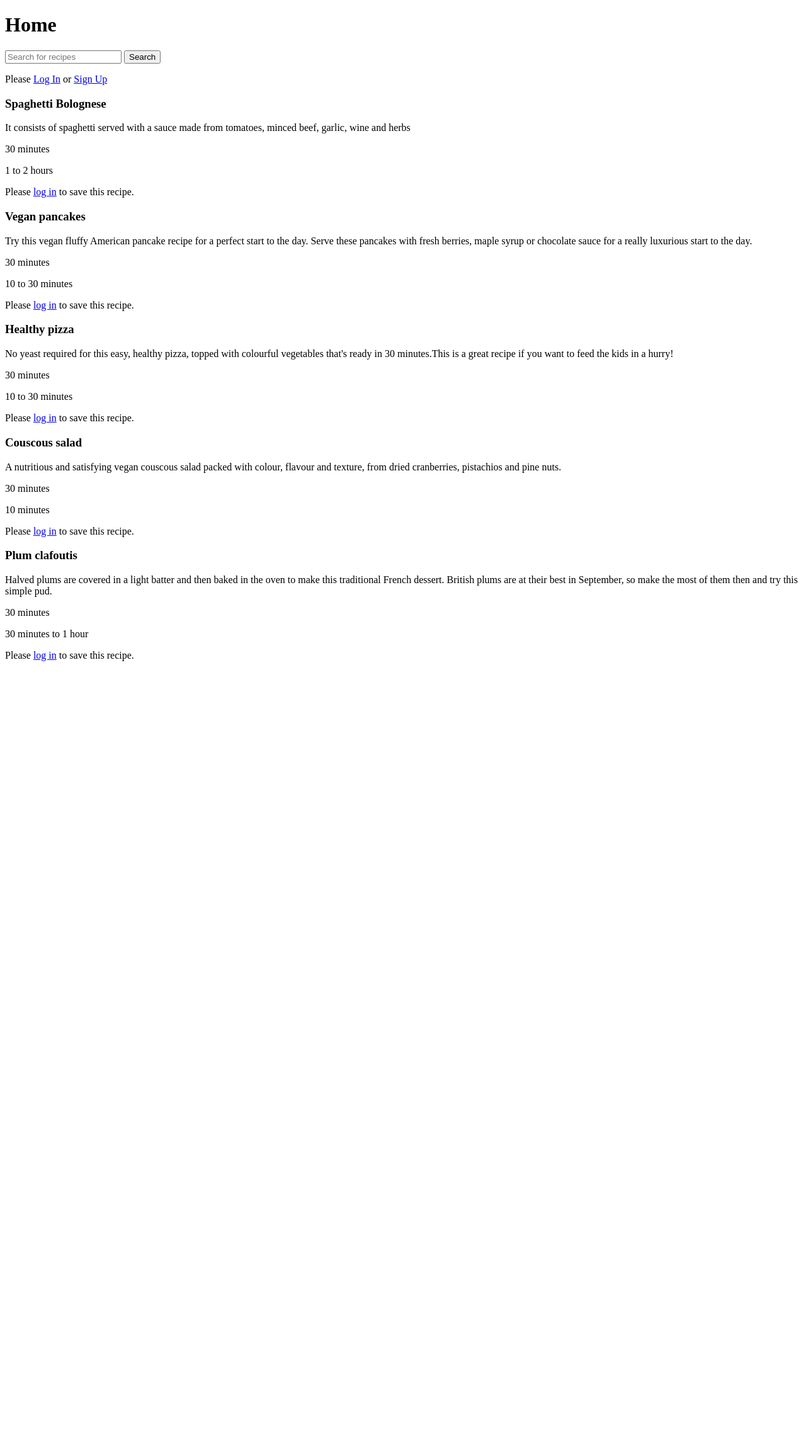
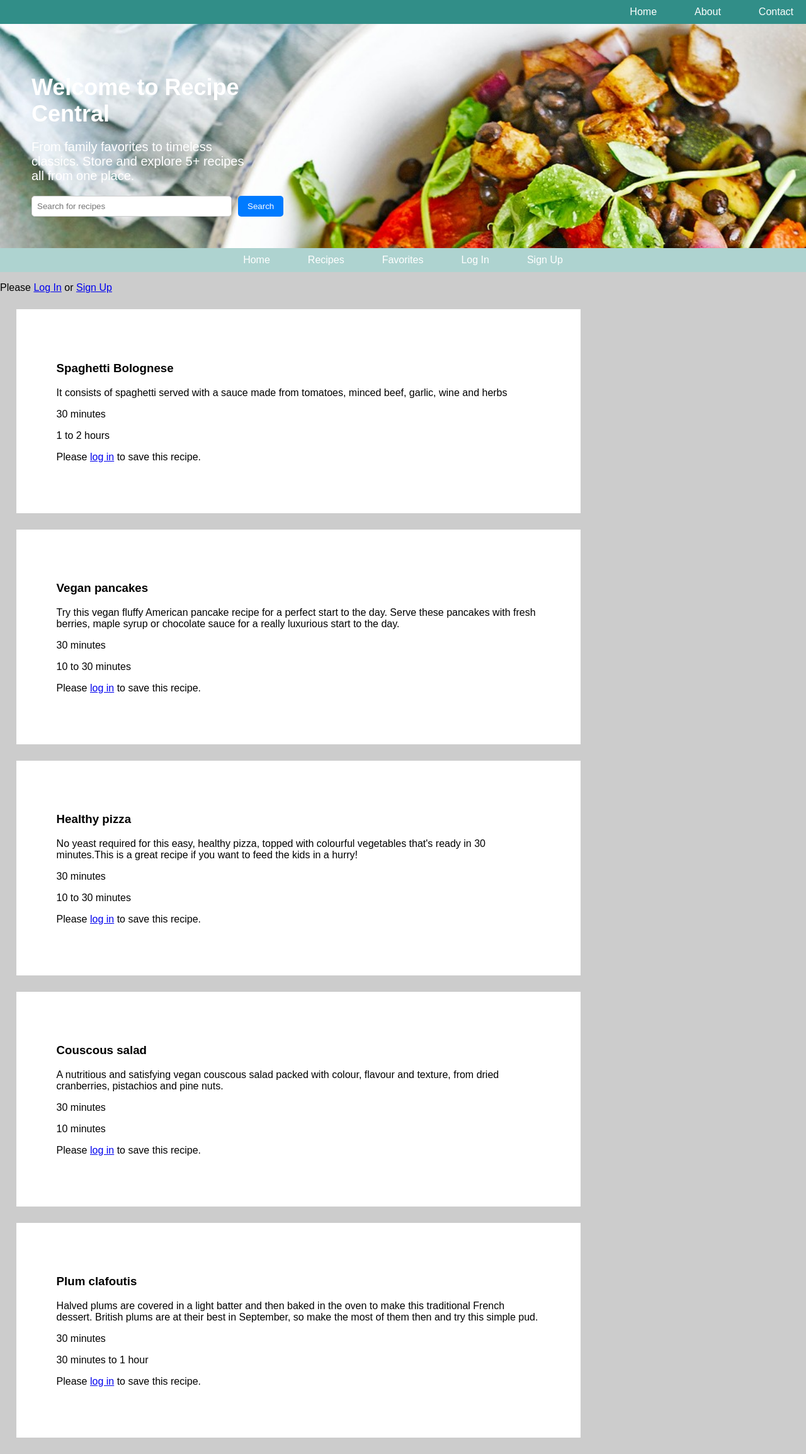
Before and after one commit to chantalmaskell/Recipe_Web_App, a PHP site: page / in a window 1280 px wide. Shown: the whole page at 63% size. Before the commit the page ends 1050 px from the top, so only its background shows below. Run offline with PHP 8.4, Linux system fonts and the light colour scheme; data comes from the database, SQL or seed files in the repository.

Commit message:
primary and secondary navigation menus added

```diff
--- /dev/null
+++ b/global.css
@@ -0,0 +1,128 @@
+body {
+    font-family: Arial, sans-serif;
+    margin: 0;
+    padding: 0;
+    background-color: #cccccc;
+  }
+
+.recipe-card {
+    padding: 5%;
+    margin: 2%;
+    width: 60%;
+    background-color: rgb(255, 255, 255);
+    align-items: center;
+    justify-content: center;
+}
+
+  .Welcome {
+    background-color: #f1f1f1;
+    text-align: left;
+    padding: 50px;
+    height: auto;
+    background-image: url('images/healthy-meal.jpg');
+    background-repeat: no-repeat;
+    background-size: cover;
+  }
+
+  .Welcome h1 {
+    font-size: 36px;
+    color: #ffffff;
+    margin-bottom: 20px;
+    width: 30%;
+  }
+
+  .Welcome p {
+    font-size: 20px;
+    color: #ffffff;
+    width: 30%;
+
+  }
+
+  .Welcome form {
+    display: flex;
+    justify-content: left;
+    align-items: left;
+    margin-top: 20px;
+    width: 40%;
+  }
+
+  .Welcome input[type="text"] {
+    padding: 8px;
+    border: 1px solid #ccc;
+    border-radius: 5px;
+    width: 300px;
+    margin-right: 10px;
+  }
+
+  .Welcome button {
+    padding: 8px 15px;
+    background-color: #007BFF;
+    color: white;
+    border: none;
+    border-radius: 5px;
+    cursor: pointer;
+  }
+
+.secondary-navigation {
+    background-color: #aed3d0;
+    padding: 10px 0;
+  }
+
+  .secondary-navigation ul {
+    list-style: none;
+    margin: 0;
+    padding: 0;
+    display: flex;
+    justify-content: center;
+  }
+
+  .secondary-navigation li {
+    margin-right: 20px;
+  }
+
+  .secondary-navigation li:last-child {
+    margin-right: 0;
+  }
+
+  .secondary-navigation a {
+    color: white;
+    text-decoration: none;
+    padding: 10px 20px;
+  }
+
+  .secondary-navigation a:hover {
+    background-color: #0056b3;
+    border-radius: 5px;
+  }
+
+  .top-menu-navigation {
+    background-color: #318e88;
+    padding: 10px 0;
+  }
+
+  .top-menu-navigation ul {
+    list-style: none;
+    margin: 0;
+    padding: 0;
+    display: flex;
+    justify-content: right;
+  }
+
+  .top-menu-navigation li {
+    margin-right: 20px;
+  }
+
+  .top-menu-navigation li:last-child {
+    margin-right: 0;
+  }
+
+  .top-menu-navigation a {
+    color: white;
+    text-decoration: none;
+    padding: 10px 20px;
+  }
+
+  .top-menu-navigation a:hover {
+    background-color: #555;
+    border-radius: 5px;
+  }
--- a/index.php
+++ b/index.php
@@ -61,19 +61,29 @@ if (isset($_GET['action']) && $_GET['action'] === 'remove_recipe') {
 <head>
     <meta charset="UTF-8">
     <meta name="viewport" content="width=device-width, initial-scale=1.0">
-    <title>Sign Up</title>
+    <link rel="stylesheet" href="./global.css">
+    <title>Welcome to Recipe Central | All the taste in one place</title>
 </head>
+
 
 <body>
 
-    <h1>Home</h1>
-    <!-- search box for texting finding the recipes -->
-    <section>
+    <?php include 'primary-navigation.php'?>
+
+
+    <section class="Welcome">
+        <h1>Welcome to Recipe Central</h1>
+        <p>From family favorites to timeless classics. Store and explore 5+ recipes all from one place.</p>
+    <!-- search box for finding the recipes -->
+    <section class="search-bar">
         <form action="search.php" method="GET">
             <input type="text" name="search" placeholder="Search for recipes">
             <button type="submit">Search</button>
         </form>
     </section>
+    </section>
+
+<?php include 'secondary-navigation.php'?>
 
     <!--Checks if session data is stored-->
     <?php if (isset($_SESSION["user_id"])) : ?>
--- /dev/null
+++ b/primary-navigation.php
@@ -0,0 +1,7 @@
+<nav class="top-menu-navigation">
+    <ul>
+        <li><a href="index.php">Home</a></li>
+        <li><a href="about.php">About</a></li>
+        <li><a href="contact.php">Contact</a></li>
+    </ul>
+</nav>
--- /dev/null
+++ b/secondary-navigation.php
@@ -0,0 +1,13 @@
+<nav class="secondary-navigation">
+        <ul>
+            <li><a href="index.php">Home</a></li>
+            <li><a href="recipes.php">Recipes</a></li>
+            <li><a href="favorites.php">Favorites</a></li>
+            <?php if (isset($_SESSION["user_id"])) : ?>
+                <li><a href="logout.php">Log out</a></li>
+            <?php else : ?>
+                <li><a href="login_page.php">Log In</a></li>
+                <li><a href="signup_form.html">Sign Up</a></li>
+            <?php endif; ?>
+        </ul>
+    </nav>
```
Also changed, not shown: header.php (added), images/Healthy-Pizza.jpg (added), images/Spaghetti-Bolognese.jpg (added), images/Vegan-Pancakes.jpg (added), images/healthy-meal.jpg (added).
